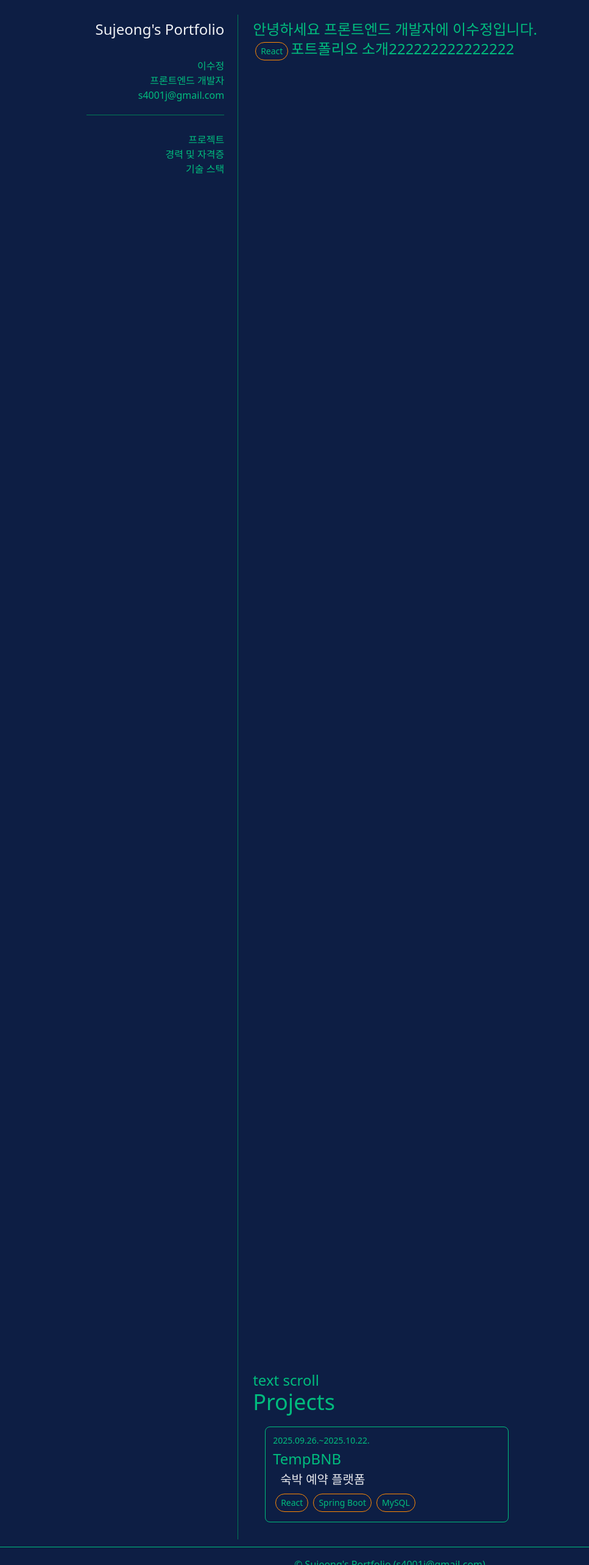
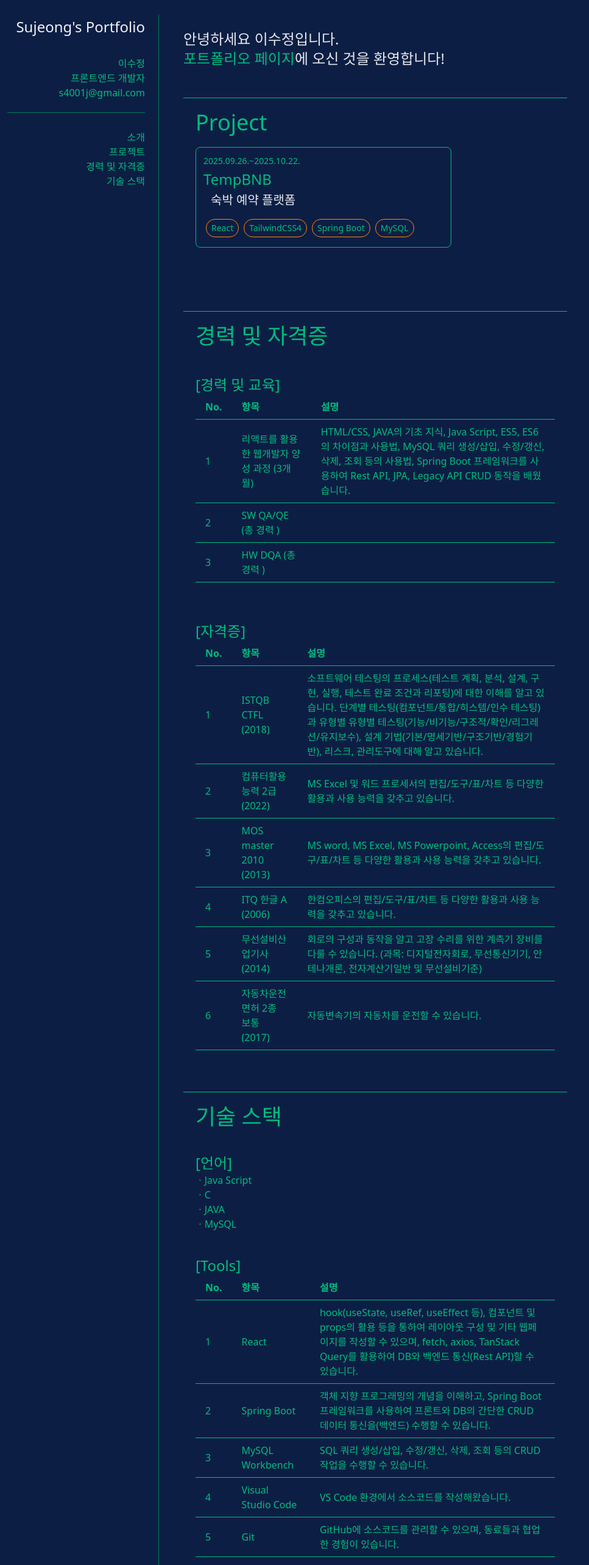
Before and after one commit to s4001j/portfolio, a React (Vite) app: page / in a window 1280 px wide. Shown: the top 2566 px of the page at 61% size, without its empty margins (0-967 px from the left). Built offline with nearby package versions, Linux system fonts and the light colour scheme.

Commit message:
레이아웃 상단 고정토록 변경, 상세 내용 추가. 추후 내용 업데이트 예정

```diff
--- a/src/components/Projects.jsx
+++ b/src/components/Projects.jsx
@@ -21,7 +21,7 @@ export default function Projects({year, title, text, tag, link, src}){
     const closePop = () => setDetailPop(false);
 
     return (
-        <div onClick={()=>setDetailPop(true)} className="border rounded-lg p-3 gap-3 w-[400px] hover:border-blue-600">
+        <div onClick={()=>setDetailPop(true)} className="border rounded-lg p-3 gap-3 w-[420px] hover:border-blue-600">
             <div className="relative group">
                 <span className="absolute left-2/3 transform  translate-y-1/2 bottom-full mb-2 hidden group-hover:block px-2 py-1 bg-orange-600 text-gray-200 text-sm rounded whitespace-nowrap">
                 클릭하여 상세 내용 보기
--- a/src/layouts/GlobalLayout.jsx
+++ b/src/layouts/GlobalLayout.jsx
@@ -40,7 +40,7 @@ function ToTheTop() {
       className={`
         cursor-pointer border-gray-200 border-2 rounded-full h-[30px] w-[30px]
         flex flex-col items-center justify-center
-        bg-[#0063ba] hover:cursor-pointer text-black
+        bg-indigo-600 hover:cursor-pointer text-gray-200
         transition-colors duration-200,
         ${visible
           ? "opacity-100 translate-y-0"
@@ -64,34 +64,48 @@ function ToTheTop() {
     </button>
   );
 }
-const goTo =() => {
-    navi("/skillPage");
-  }
+
+const Menu=()=>{
+  const navi = useNavigate();
+  return(
+    <>
+    <button onClick={()=>navi("/")} className="hover:cursor-pointer hover:text-indigo-500">소개</button>
+    <br/>
+    <button onClick={()=>navi("/projectPage")} className="hover:cursor-pointer hover:text-indigo-500">프로젝트</button>
+    <br/>
+    <button onClick={()=>navi("/experience")} className="hover:cursor-pointer hover:text-indigo-500">경력 및 자격증</button>
+    <br/>
+    <button onClick={()=>navi("/skillPage")} className="hover:cursor-pointer hover:text-indigo-500">기술 스택</button>
+    </>
+  );
+}
 
 function GlobalHeader() {
-  const navi = useNavigate();
+  const [isOpen, setIsOpen] = useState(false);
   return (
-    <header className="fixed col-span-1 bg-[#0d1e44ff] w-full min-w-[100] sm:max-w-[250px] sm:min-h-screen mx-auto sm:ml-auto p-3 sm:text-right">
+    <header className="fixed col-span-1 bg-[#0d1e44ff] w-full min-w-[100] sm:max-w-[250px] sm:min-h-screen mx-auto sm:ml-auto p-3 sm:text-right top-0 sm:mt-4 z-[1000]">
       <Link to="/" className="text-center text-[#F0F2F5] text-2xl mb-5"> Sujeong's Portfolio </Link>
       <div className="mt-7 hidden sm:block border-m text-right b pt-1">
           이수정 <br/>
           프론트엔드 개발자<br/>
-      </div>
-      <div className="text-left sm:text-right">
           s4001j@gmail.com
       </div>
       <div className="hidden sm:block border-t-1 border-emerald-700 mt-5 pt-1">
-        {/* <div onClick={() => setScrollTarget("projects") } className="hover:cursor-pointer">
-          프로젝트
-        </div> */} <br/>
-        <button onClick={()=>navi("/projectPage")} className="hover:cursor-pointer">
-          프로젝트 </button>
         <br/>
-        <button onClick={()=>navi("/experience")} className="hover:cursor-pointer">
-          경력 및 자격증
+        <Menu/>
+      </div>
+      <div className={"sm:hidden relative inline-block right-0 ml-3 pr-3"}>
+        <button
+        onClick={()=>setIsOpen(!isOpen)}
+        className="flex ml-auto p-2 rounded-md ring-2 ring-indigo-500 hover:ring-orange-400"
+        >
+        <div className="space-y-1">
+          <div className="w-6 h-0.5 bg-indigo-500"></div>
+          <div className="w-6 h-0.5 bg-indigo-500"></div>
+          <div className="w-6 h-0.5 bg-indigo-500"></div>
+        </div>
         </button>
-        <br/>
-        <button onClick={()=>navi("/skillPage")} className="hover:cursor-pointer">기술 스택</button>
+        <div className={`absolute text-left p-1 mt-1 w-30 ${isOpen?"border-b-1 border-indigo-500 bg-[#0d1e44ff]":"border-none"}`}>{isOpen && (<Menu/>)}</div>
       </div>
     </header>
   );
@@ -125,7 +139,7 @@ export default function GlobalLayout() {
       </div>
       <GlobalFooter />
 
-      <div className="fixed bottom-4 right-4 z-50 max-w-5xl">
+      <div className="fixed bottom-8 right-4 z-[1000] max-w-5xl">
         <ToTheTop />
       </div>
     </div>
--- a/src/pages/Experience.jsx
+++ b/src/pages/Experience.jsx
@@ -3,18 +3,108 @@ import SkillTag from "../components/SkillTag";
 import Projects from "../components/Projects";
 
 export default function Experience(){
-    const certificates = ['ISTQB CTFL (2018)', '컴퓨터활용능력 2급 (2022)', 'MOS master 2010 (2013)', '무선설비산업기사 (2014)', 'ITQ 한글 A (2006)', '자동차운전면허 2종 보통 (2017)'];
+    const certificates = [
+        {
+            id: 1,
+            title: "ISTQB CTFL (2018)",
+            text: "소프트웨어 테스팅의 프로세스(테스트 계획, 분석, 설계, 구현, 실행, 테스트 완료 조건과 리포팅)에 대한 이해를 알고 있습니다. 단계별 테스팅(컴포넌트/통합/히스템/인수 테스팅)과 유형별 유형별 테스팅(기능/비기능/구조적/확인/리그레션/유지보수), 설계 기법(기본/명세기반/구조기반/경험기반), 리스크, 관리도구에 대해 알고 있습니다.",
+        },
+        {
+            id: 2,
+            title: "컴퓨터활용능력 2급 (2022)",
+            text: "MS Excel 및 워드 프로세서의 편집/도구/표/차트 등 다양한 활용과 사용 능력을 갖추고 있습니다.",
+        },
+        {
+            id: 3,
+            title: "MOS master 2010 (2013)",
+            text: "MS word, MS Excel, MS Powerpoint, Access의 편집/도구/표/차트 등 다양한 활용과 사용 능력을 갖추고 있습니다.",
+        },
+        {
+            id: 4,
+            title: "ITQ 한글 A (2006)",
+            text: "한컴오피스의 편집/도구/표/차트 등 다양한 활용과 사용 능력을 갖추고 있습니다.",
+        },
+        {
+            id: 5,
+            title: "무선설비산업기사 (2014)",
+            text: "회로의 구성과 동작을 알고 고장 수리를 위한 계측기 장비를 다룰 수 있습니다. (과목: 디지털전자회로, 무선통신기기, 안테나개론, 전자계산기일반 및 무선설비기준)",
+        },
+        {
+            id: 6,
+            title: "자동차운전면허 2종 보통 (2017)",
+            text: "자동변속기의 자동차를 운전할 수 있습니다.",
+        },
+    ];
+
+    const career = [
+        {
+            id:1,
+            job:"리액트를 활용한 웹개발자 양성 과정 (3개월)",
+            text:"HTML/CSS, JAVA의 기초 지식, Java Script, ES5, ES6의 차이점과 사용법, MySQL 쿼리 생성/삽입, 수정/갱신, 삭제, 조회 등의 사용법, Spring Boot 프레임워크를 사용하여 Rest API, JPA, Legacy API CRUD 동작을 배웠습니다.",
+        },
+        {
+            id:2,
+            job:"SW QA/QE (총 경력 )",
+            text:"",
+        },
+        {
+            id:3,
+            job:"HW DQA (총 경력 )",
+            text:"",
+        },
+    ]
 
     return(
-        <div className="p-1 min-h-screen" id="Experience">
-            <div className="text-4xl mb-5">경력 및 자격증</div>
-            <div className="text-2xl">[경력]</div>
+        <div className="p-5 min-h-screen" id="Experience">
+            <div className="text-4xl mb-5">경력 및 자격증</div><br/>
+            <div className="text-2xl">[경력 및 교육]</div>
+            <div className="overflow-x-auto">
+            <table className="min-w-full table-auto border-collapse">
+                {/* 테이블 헤더 */}
+                <thead className="">
+                <tr>
+                    <th className="px-4 py-2 border-b text-left">No.</th>
+                    <th className="px-4 py-2 border-b text-left">항목</th>
+                    <th className="px-4 py-2 border-b text-left">설명</th>
+                </tr>
+                </thead>
+
+                {/* 테이블 본문 */}
+                <tbody>
+                {career.map((row) => (
+                    <tr key={row.id} className="hover:bg-zinc-300">
+                    <td className="px-4 py-2 border-b">{row.id}</td>
+                    <td className="px-4 py-2 border-b">{row.job}</td>
+                    <td className="px-4 py-2 border-b">{row.text}</td>
+                    </tr>
+                ))}
+                </tbody>
+            </table>
+            </div><br/>
             <div className="text-2xl mt-10">[자격증]</div>
-            <ul className="font-normal">
-            {certificates.map((item, index) => (
-                <li key={index}>ㆍ{item}</li>
-            ))}
-            </ul>
+            <div className="overflow-x-auto">
+            <table className="min-w-full table-auto border-collapse">
+                {/* 테이블 헤더 */}
+                <thead className="">
+                <tr>
+                    <th className="px-4 py-2 border-b text-left">No.</th>
+                    <th className="px-4 py-2 border-b text-left">항목</th>
+                    <th className="px-4 py-2 border-b text-left">설명</th>
+                </tr>
+                </thead>
+
+                {/* 테이블 본문 */}
+                <tbody>
+                {certificates.map((row) => (
+                    <tr key={row.id} className="hover:bg-zinc-300">
+                    <td className="px-4 py-2 border-b">{row.id}</td>
+                    <td className="px-4 py-2 border-b">{row.title}</td>
+                    <td className="px-4 py-2 border-b">{row.text}</td>
+                    </tr>
+                ))}
+                </tbody>
+            </table>
+            </div>
         </div>
     );
 }
--- a/src/pages/Home.jsx
+++ b/src/pages/Home.jsx
@@ -2,20 +2,24 @@ import { useState } from "react";
 import ScrollToTop from "../components/ScrollToTop";
 import SkillTag from "../components/SkillTag";
 import Projects from "../components/Projects";
+import ProjectPage from "./ProjectPage";
+import Experience from "./Experience";
+import SkillPage from "./SkillPage";
 
 export default function Home(){
 
     return(
-        <div className="p-1 text-2xl">
-            안녕하세요 프론트엔드 개발자에 이수정입니다. <br/>
-        <SkillTag skill="React"/>
-        포트폴리오 소개222222222222222 <br/><br/><br/><br/><br/><br/><br/><br/><br/><br/><br/><br/><br/><br/><br/><br/><br/><br/><br/><br/><br/><br/><br/><br/><br/><br/><br/><br/><br/><br/><br/><br/><br/><br/>
-        <br/><br/><br/><br/><br/><br/><br/><br/><br/><br/><br/><br/><br/><br/><br/><br/><br/><br/><br/><br/><br/><br/><br/><br/><br/><br/><br/><br/><br/><br/><br/><br/><br/><br/>
-        text scroll
-        <div className="text-4xl" id="projects">Projects</div>
-        <div className="m-5">
-        <Projects year="2025.09.26.~2025.10.22." title="TempBNB" text="숙박 예약 플랫폼" tag="React, Spring Boot, MySQL" link="https://github.com/s4001j/tempBNB" src="https://temp-bnb-seven.vercel.app/" />
-        </div>
+        <div className="p-5">
+            <p className="text-gray-200 text-2xl">
+            안녕하세요 이수정입니다. <br/>
+            <span className="text-emerald-500 hover:text-orange-400">포트폴리오 페이지</span>에 오신 것을 환영합니다!</p>
+            <br/> <br/>
+            <div className="h-[350px] border-t-1">
+            <ProjectPage/></div>
+            <div className="h-100vh border-t-1">
+            <Experience/></div><br/><br/>
+            <div className="h-100vh border-t-1">
+            <SkillPage/></div>
         </div>
     );
 }
--- a/src/pages/ProjectPage.jsx
+++ b/src/pages/ProjectPage.jsx
@@ -5,9 +5,9 @@ import Projects from "../components/Projects";
 export default function ProjectPage(){
 
     return(
-        <div className="p-1 text-4xl min-h-screen">
+        <div className="p-5 text-4xl h-screen">
             <div className="mb-5">Project</div>
-            <Projects year="2025.09.26.~2025.10.22." title="TempBNB" text="숙박 예약 플랫폼" tag="React, Spring Boot, MySQL" link="https://github.com/s4001j/tempBNB" src="https://temp-bnb-seven.vercel.app/" />
+            <Projects year="2025.09.26.~2025.10.22." title="TempBNB" text="숙박 예약 플랫폼" tag="React, TailwindCSS4, Spring Boot, MySQL" link="https://github.com/s4001j/tempBNB" src="https://temp-bnb-seven.vercel.app/" />
         </div>
     );
 }
--- a/src/pages/SkillPage.jsx
+++ b/src/pages/SkillPage.jsx
@@ -8,42 +8,64 @@ export default function SkillPage(){
         {
             id: 1,
             title: "React",
-            text: "",
+            text: "hook(useState, useRef, useEffect 등), 컴포넌트 및 props의 활용 등을 통하여 레이아웃 구성 및 기타 웹페이지를 작성할 수 있으며, fetch, axios, TanStack Query를 활용하여 DB와 백엔드 통신(Rest API)할 수 있습니다.",
         },
         {
             id: 2,
-            title: "React",
-            text: "",
+            title: "Spring Boot",
+            text: "객체 지향 프로그래밍의 개념을 이해하고, Spring Boot 프레임워크를 사용하여 프론트와 DB의 간단한 CRUD 데이터 통신을(백엔드) 수행할 수 있습니다.",
         },
         {
             id: 3,
-            title: "React",
-            text: "",
+            title: "MySQL Workbench",
+            text: "SQL 쿼리 생성/삽입, 수정/갱신, 삭제, 조회 등의 CRUD 작업을 수행할 수 있습니다.",
         },
         {
             id: 4,
-            title: "React",
-            text: "",
+            title: "Visual Studio Code",
+            text: "VS Code 환경에서 소스코드를 작성해왔습니다.",
         },
         {
             id: 5,
-            title: "React",
-            text: "",
+            title: "Git",
+            text: "GitHub에 소스코드를 관리할 수 있으며, 동료들과 협업한 경험이 있습니다.",
         },
-
-        'React', 'Spring Boot', 'MySQL Workbench', 'Visual Studio Code', 'Git'];
+    ];
     const certificates = ['ISTQB CTFL (2018)', '컴퓨터활용능력 2급 (2022)', 'MOS master 2010 (2013)', '무선설비산업기사 (2014)', 'ITQ 한글 A (2006)', '자동차운전면허 2종 보통 (2017)'];
 
     return(
-        <div className="p-1 min-h-screen" id="skill">
-            <div className="text-4xl mb-5">기술 스택</div>
-            <div className="text-2xl">[경력]</div>
-            <div className="text-2xl mt-10">[자격증]</div>
+        <div className="p-5 min-h-screen" id="skill">
+            <div className="text-4xl mb-10">기술 스택</div>
+            <div className="text-2xl">[언어]</div>
             <ul className="font-normal">
-            {certificates.map((item, index) => (
+            {language.map((item, index) => (
                 <li key={index}>ㆍ{item}</li>
             ))}
             </ul>
+            <div className="text-2xl mt-10">[Tools]</div>
+            <div className="overflow-x-auto">
+            <table className="min-w-full table-auto border-collapse">
+                {/* 테이블 헤더 */}
+                <thead className="">
+                <tr>
+                    <th className="px-4 py-2 border-b text-left">No.</th>
+                    <th className="px-4 py-2 border-b text-left">항목</th>
+                    <th className="px-4 py-2 border-b text-left">설명</th>
+                </tr>
+                </thead>
+
+                {/* 테이블 본문 */}
+                <tbody>
+                {tools.map((row) => (
+                    <tr key={row.id} className="hover:bg-zinc-300">
+                    <td className="px-4 py-2 border-b">{row.id}</td>
+                    <td className="px-4 py-2 border-b">{row.title}</td>
+                    <td className="px-4 py-2 border-b">{row.text}</td>
+                    </tr>
+                ))}
+                </tbody>
+            </table>
+            </div>
         </div>
     );
 }
```
